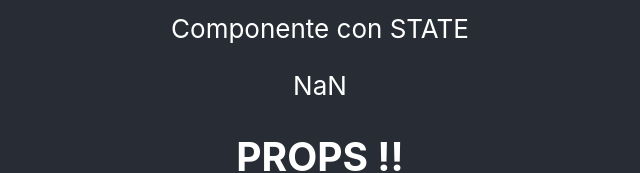
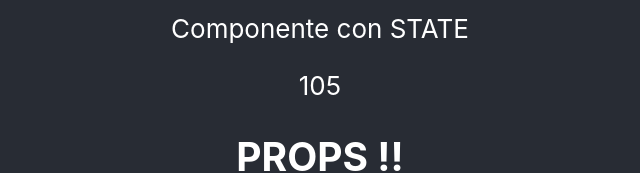
Before and after one commit to Silzhar/react_udemy, a React (Create React App) app: page / in a window 1280 px wide. Shown: the part 333-506 px from the top of the page, without its empty margins (320-960 px from the left). Built offline with nearby package versions, Linux system fonts and the light colour scheme.

Commit message:
Punto 21: renderizado condicional

```diff
--- a/src/App.js
+++ b/src/App.js
@@ -43,8 +43,8 @@ function App() {
     <div className="App">
       <header className="App-header">
         <img src={logo} className="App-logo" alt="logo" />
-        <Counter />
-        <CounterNumber />
+        <Counter  contadorInicial={100}/>
+        {/* <CounterNumber /> */}
         <Hello title="PROPS !!"/>
         <ComponentHello title="PROPS COMPONENT"/>
         <Text number={8}
--- a/src/Counter.js
+++ b/src/Counter.js
@@ -1,6 +1,7 @@
 import React, { Component } from 'react'
 
 class Counter extends Component {
+
     constructor (props) {
         super(props)
         this.state = {contador: this.props.contadorInicial }
@@ -9,6 +10,8 @@ class Counter extends Component {
         }, 1000);
 
     }
+
+
 
     render() {
         // const contador = 0
@@ -21,6 +24,10 @@ class Counter extends Component {
     }
 }
 
+Counter.defaultProps = {
+    contadorInicial: 0
+}
+
 
 
 export default Counter
```
